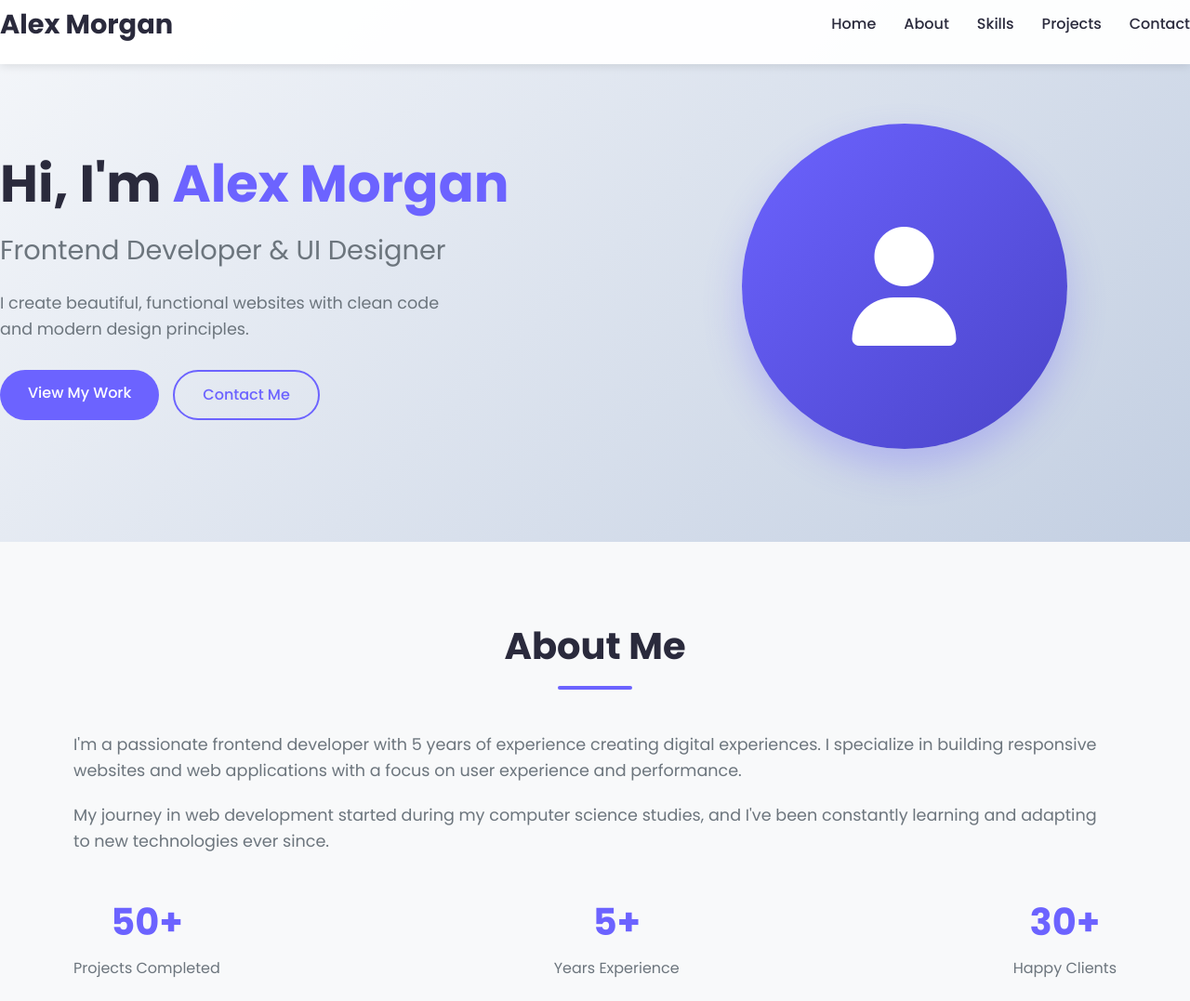
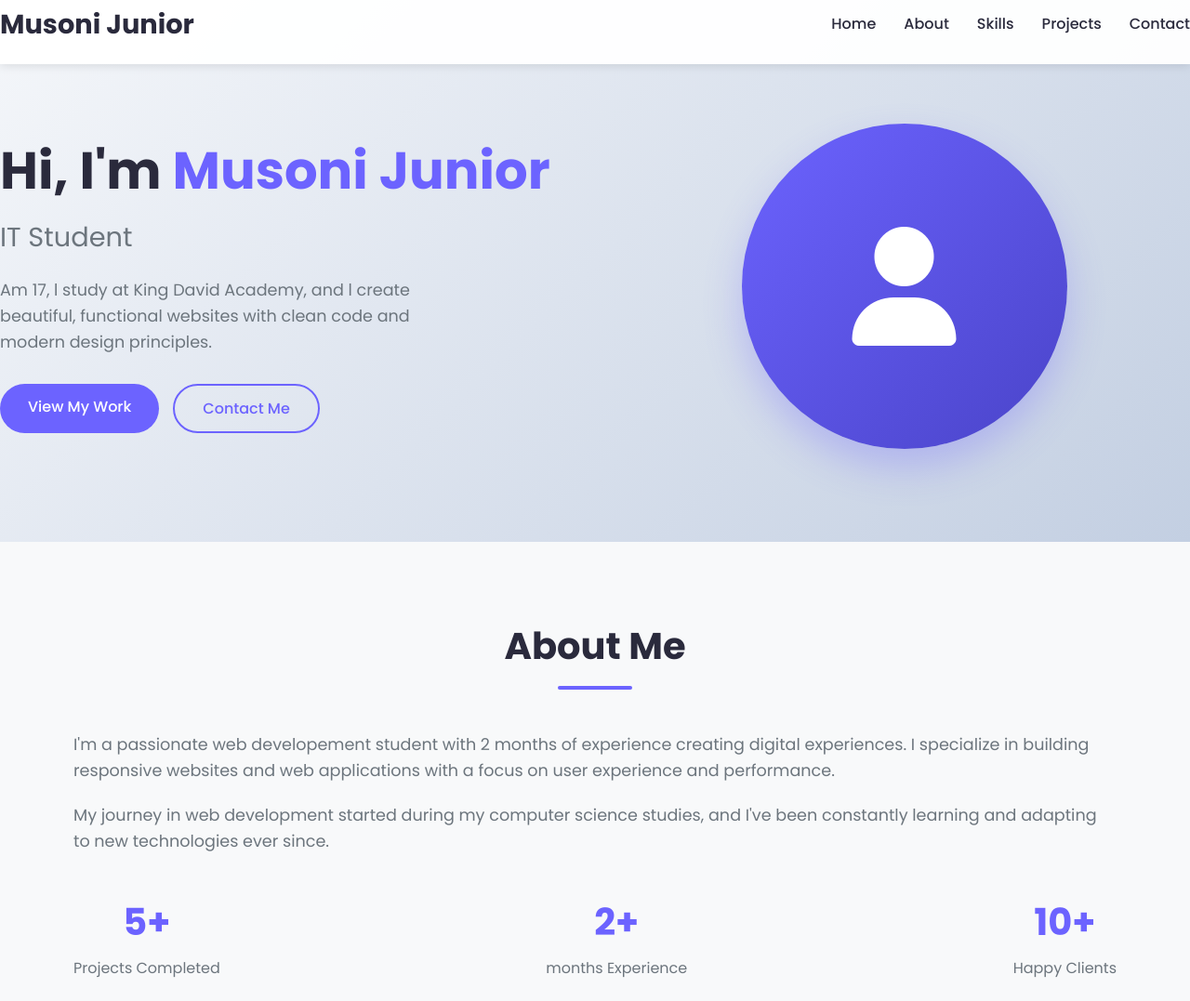
Before and after one commit to musonijunior/Personal-Portifolio-Website, a plain HTML site: page index.html in a window 1280 px wide. Shown: the part 17-1094 px from the top of the page at 93% size. Drawn offline with Linux system fonts and the light colour scheme.

Commit message:
Commit change

```diff
--- a/index.html
+++ b/index.html
@@ -3,7 +3,7 @@
 <head>
     <meta charset="UTF-8">
     <meta name="viewport" content="width=device-width, initial-scale=1.0">
-    <title>Alex Morgan | Web Developer</title>
+    <title>Musoni Junior | Student</title>
     <link rel="stylesheet" href="style.css">
     <link href="https://fonts.googleapis.com/css2?family=Poppins:wght@300;400;500;600;700&display=swap" rel="stylesheet">
     <link rel="stylesheet" href="https://cdnjs.cloudflare.com/ajax/libs/font-awesome/6.4.0/css/all.min.css">
@@ -13,7 +13,7 @@
     <nav class="navbar">
         <div class="nav-container">
             <div class="nav-logo">
-                <a href="#home">Alex Morgan</a>
+                <a href="#home">Musoni Junior</a>
             </div>
             <div class="nav-menu" id="nav-menu">
                 <a href="#home" class="nav-link">Home</a>
@@ -34,9 +34,9 @@
     <section id="home" class="hero">
         <div class="hero-container">
             <div class="hero-content">
-                <h1 class="hero-title">Hi, I'm <span class="highlight">Alex Morgan</span></h1>
-                <h2 class="hero-subtitle">Frontend Developer & UI Designer</h2>
-                <p class="hero-description">I create beautiful, functional websites with clean code and modern design principles.</p>
+                <h1 class="hero-title">Hi, I'm <span class="highlight">Musoni Junior</span></h1>
+                <h2 class="hero-subtitle">IT Student</h2>
+                <p class="hero-description">Am 17, l study at King David Academy, and l create beautiful, functional websites with clean code and modern design principles.</p>
                 <div class="hero-buttons">
                     <a href="#projects" class="btn btn-primary">View My Work</a>
                     <a href="#contact" class="btn btn-secondary">Contact Me</a>
@@ -56,19 +56,19 @@
             <h2 class="section-title">About Me</h2>
             <div class="about-content">
                 <div class="about-text">
-                    <p>I'm a passionate frontend developer with 5 years of experience creating digital experiences. I specialize in building responsive websites and web applications with a focus on user experience and performance.</p>
+                    <p>I'm a passionate web developement student with 2 months of experience creating digital experiences. I specialize in building responsive websites and web applications with a focus on user experience and performance.</p>
                     <p>My journey in web development started during my computer science studies, and I've been constantly learning and adapting to new technologies ever since.</p>
                     <div class="about-stats">
                         <div class="stat">
-                            <h3>50+</h3>
+                            <h3>5+</h3>
                             <p>Projects Completed</p>
                         </div>
                         <div class="stat">
-                            <h3>5+</h3>
-                            <p>Years Experience</p>
+                            <h3>2+</h3>
+                            <p>months Experience</p>
                         </div>
                         <div class="stat">
-                            <h3>30+</h3>
+                            <h3>10+</h3>
                             <p>Happy Clients</p>
                         </div>
                     </div>
@@ -224,15 +224,15 @@
                     <div class="contact-details">
                         <div class="contact-item">
                             <i class="fas fa-envelope"></i>
-                            <span>alex.morgan@example.com</span>
+                            <span>musonijunior7@gmail.com</span>
                         </div>
                         <div class="contact-item">
                             <i class="fas fa-phone"></i>
-                            <span>+1 (555) 123-4567</span>
+                            <span>+250 722 357 316</span>
                         </div>
                         <div class="contact-item">
                             <i class="fas fa-map-marker-alt"></i>
-                            <span>San Francisco, CA</span>
+                            <span>Kigali, Rwanda</span>
                         </div>
                     </div>
                     <div class="social-links">
@@ -264,7 +264,7 @@
     <!-- Footer -->
     <footer class="footer">
         <div class="container">
-            <p>&copy; 2023 Alex Morgan. All rights reserved.</p>
+            <p>&copy; 2025 Musoni Junior. All rights reserved.</p>
         </div>
     </footer>
 
```
